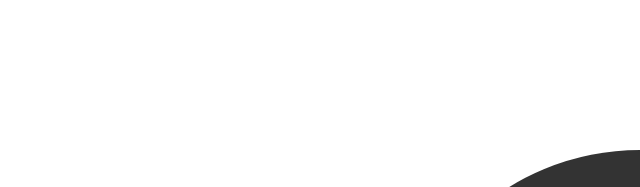
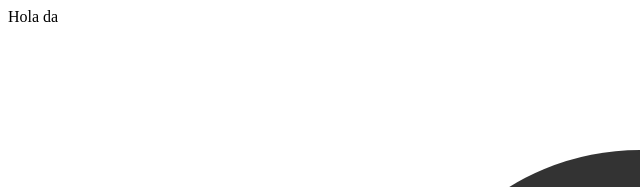
Before and after one commit to tebogos/simon, a website: page index.html in a window 1280 px wide. Shown: the top 187 px of the page, 0-640 px from the left. Drawn offline with Linux system fonts and the light colour scheme.

Commit message:
Added hola da

```diff
--- a/index.html
+++ b/index.html
@@ -7,6 +7,7 @@
   <title>JS Bin</title>
 </head>
 <body>
+    <span>Hola da</span>
   <div class="container">
   <div class="btn-play-green"></div>
       <div class="btn-play-red"></div>
```
